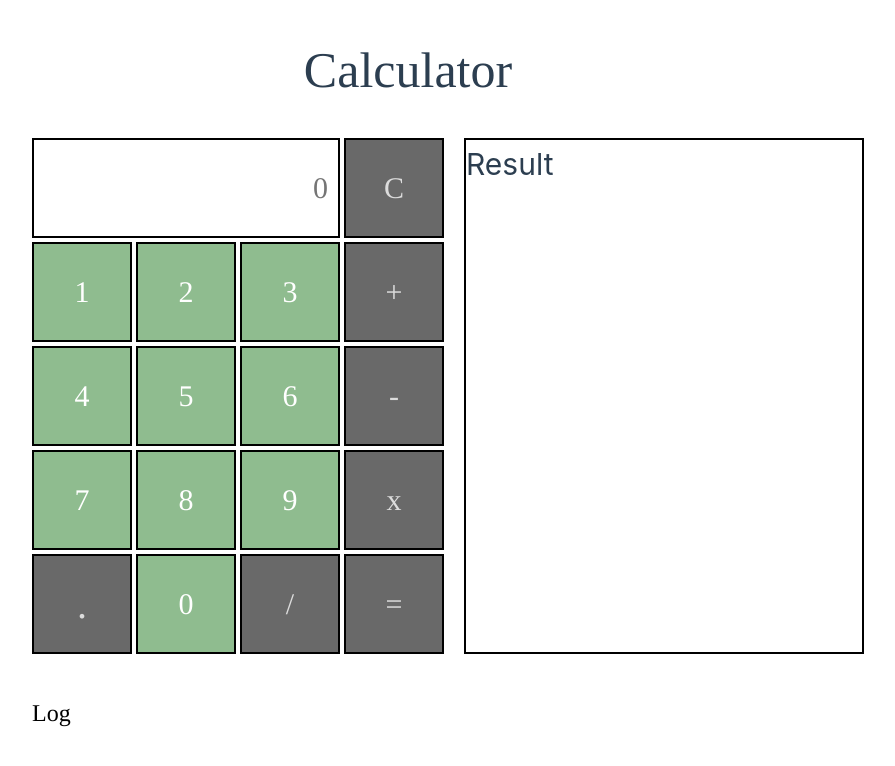
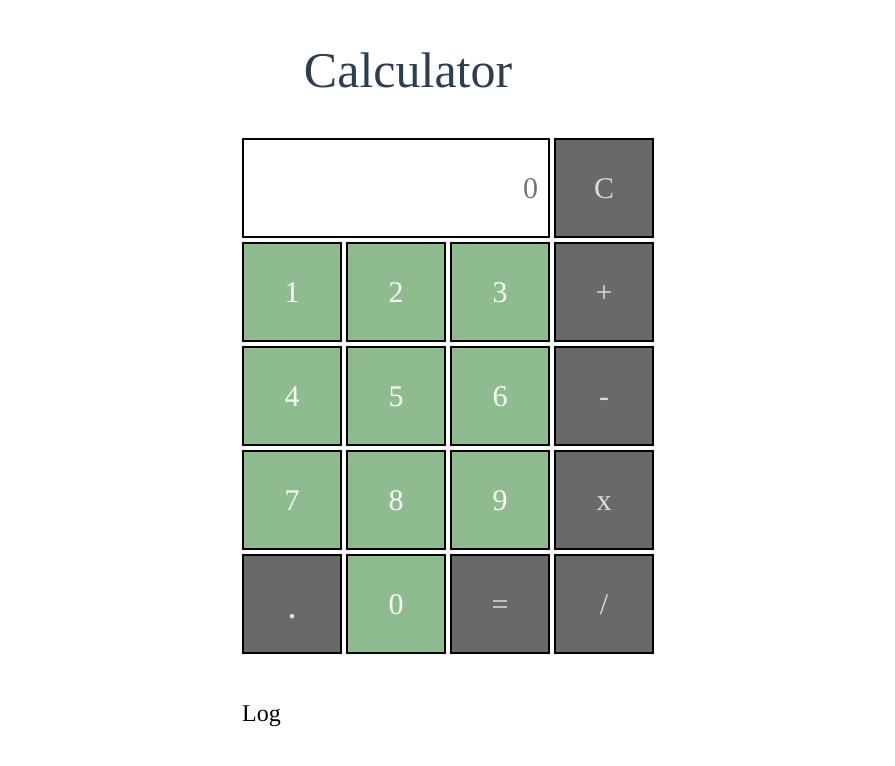
Before and after one commit to egjestad/calculator, a Vue app: page / in a window 1280 px wide. Shown: the top 766 px of the page, without its empty margins (192-1087 px from the left). Built offline with nearby package versions, Linux system fonts and the light colour scheme.

Commit message:
calculator fixes

```diff
--- a/src/views/CalculatorView.vue
+++ b/src/views/CalculatorView.vue
@@ -26,14 +26,12 @@
     <button class="option" id="times" @click="handleOperatorClick('*')">x</button>
     <button class="option" id="point" @click="handleClick('.')">.</button>
     <button class="number" id="0" @click="handleNumberClick('0')">0</button>
+    <button class="option" id="equals" @click="handleClick('=')">=</button>
     <button class="option" id="divide" @click="handleOperatorClick('/')">/</button>
-    <button class="option" id="equals" @click="handleClick('=')">=</button>
+
   </div>
 
-  <div id="output">
-    <h1 id="outputHeader">Result</h1>
-    <p id="result"></p>
-  </div>
+
 
   </div>
 </template>
@@ -82,7 +80,11 @@ data() {
       this.calculated = false;
     },
     calculate() {
+
       this.displayValue = eval(this.displayValue.replace(/(^|[^0-9])0+(\d+)/g, '$1$2'));
+      if (this.displayValue % 1 !== 0) {
+      this.displayValue = this.displayValue.toFixed(9).replace(/\.?0+$/, '');
+      }
       this.calculated = true;
     }
 
```
